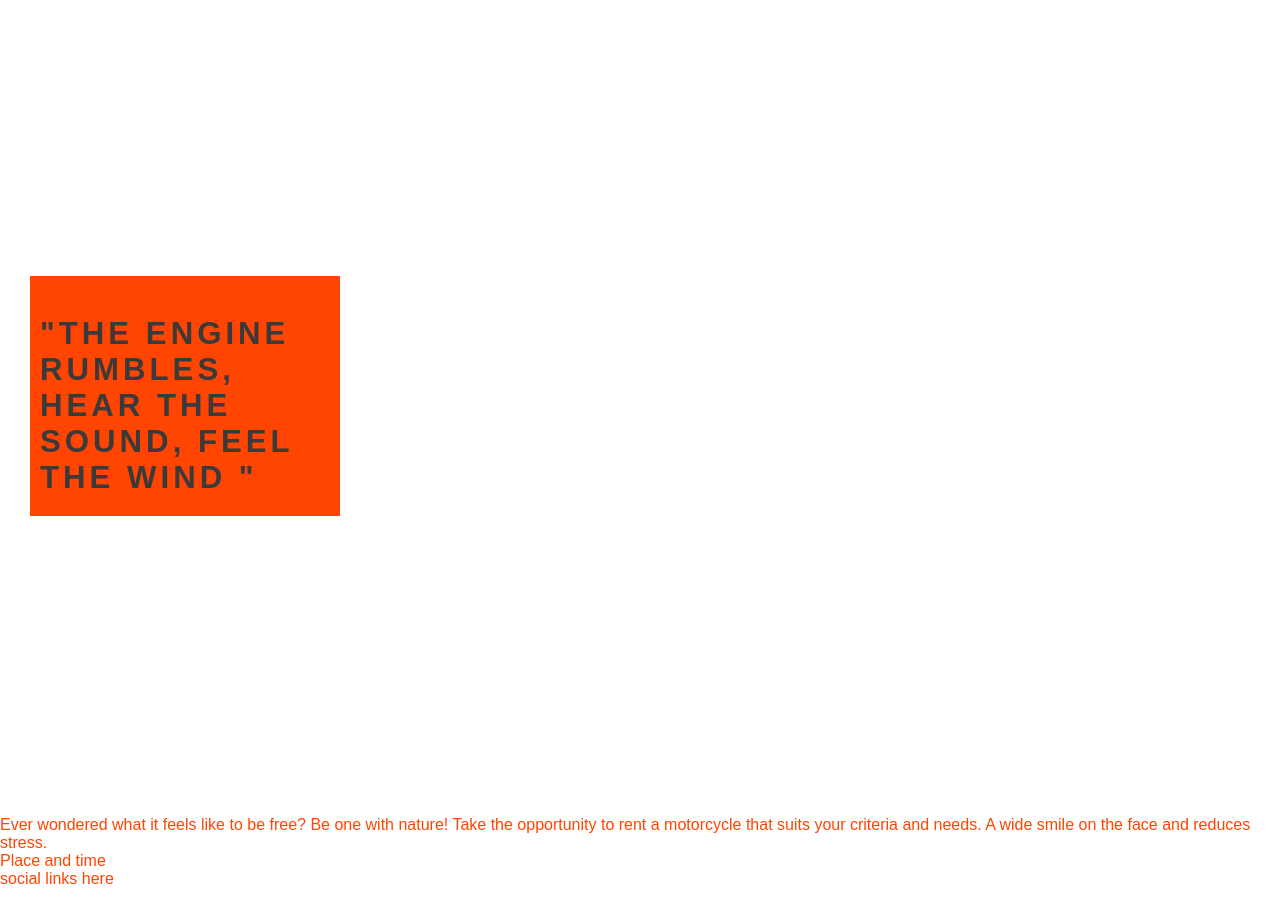
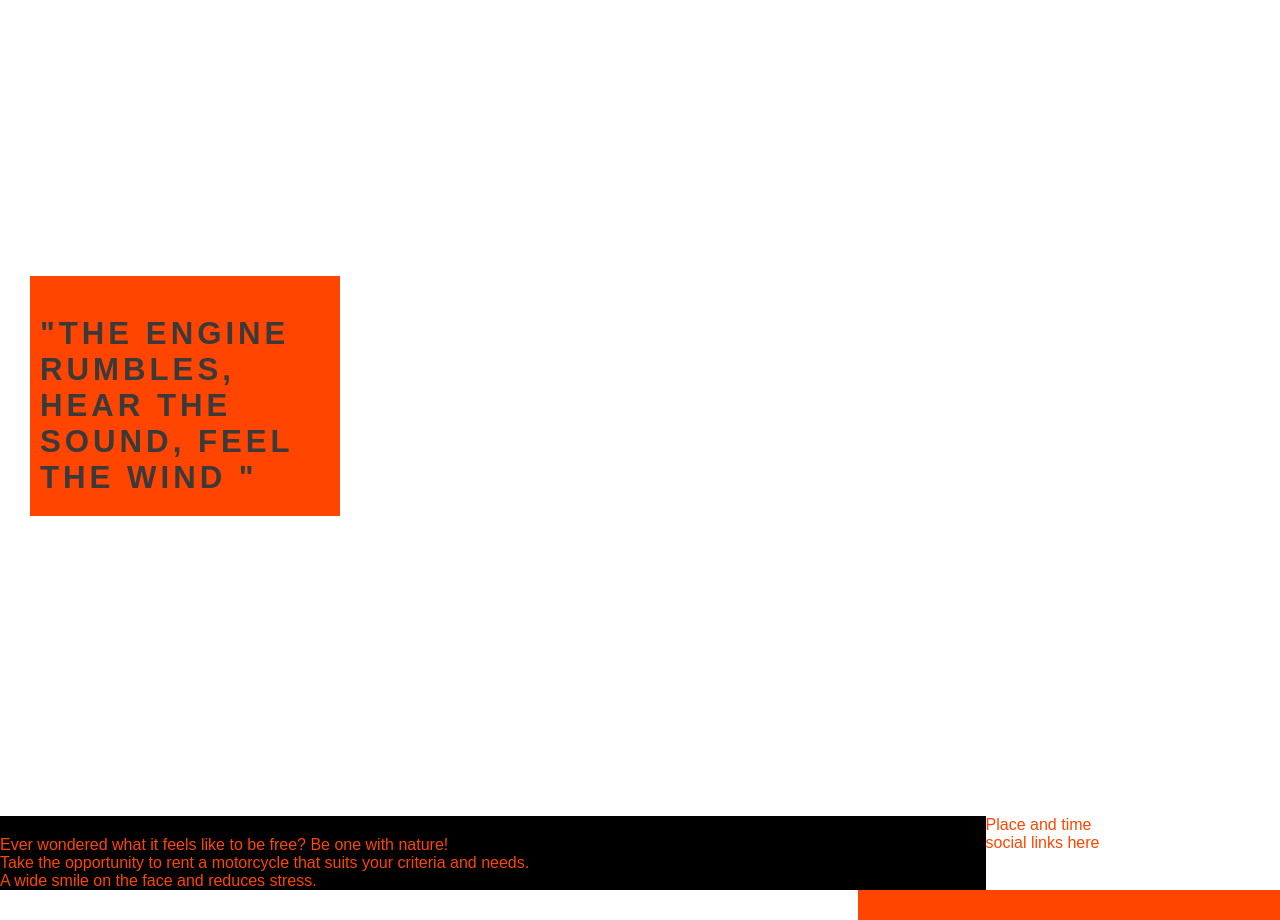
Before and after one commit to Code-Institute-Submissions/rentabike, a plain HTML site: page index.html in a window 1280 px wide. Shown: the part 84-1004 px from the top of the page. Before the commit the page ends 972 px from the top, so only its background shows below. Drawn offline with Linux system fonts and the light colour scheme; a web font is replaced by a local one.

Commit message:
Add custom-image main structure

```diff
--- a/assets/css/style.css
+++ b/assets/css/style.css
@@ -19,6 +19,7 @@ h1, h2 {
 #logo {
     float: left;
     font-size: 280%;
+    margin-left: 250px;
 }
 #menu{
     font-size: 110%;
@@ -64,10 +65,25 @@ h1, h2 {
     padding-top: 40px;
     padding-left: 10px;
 
-    background-color: orangered;
+    background-color: #ff4500;
 
     bottom: 200px;
     left: 30px;
 
     position: absolute;
 }
+#custom-text {
+    height: 300px;
+}
+#left-about {
+    padding-top: 20px;
+    width: 77%;
+    float: left;
+    background-color: black;
+}
+#right-about {
+    width: 33%;
+    float: right;
+    padding-top: 30px;
+background-color: #ff4500;
+}
--- a/index.html
+++ b/index.html
@@ -35,10 +35,11 @@
             <hr>Hear the sound,
             Feel the wind "</h2></div>
     </section>
-    <section>
-        Ever wondered what it feels like to be free? Be one with nature!
-Take the opportunity to rent a motorcycle that suits your criteria and needs.
-A wide smile on the face and reduces stress.
+    <section id="Custom-text">
+        <div id="left-about">Ever wondered what it feels like to be free? Be one with nature!
+            <hr>Take the opportunity to rent a motorcycle that suits your criteria and needs.
+             <hr>A wide smile on the face and reduces stress.</div>
+             <div id="right-about"></div>
     </section>
     <section>
         Place and time
```
